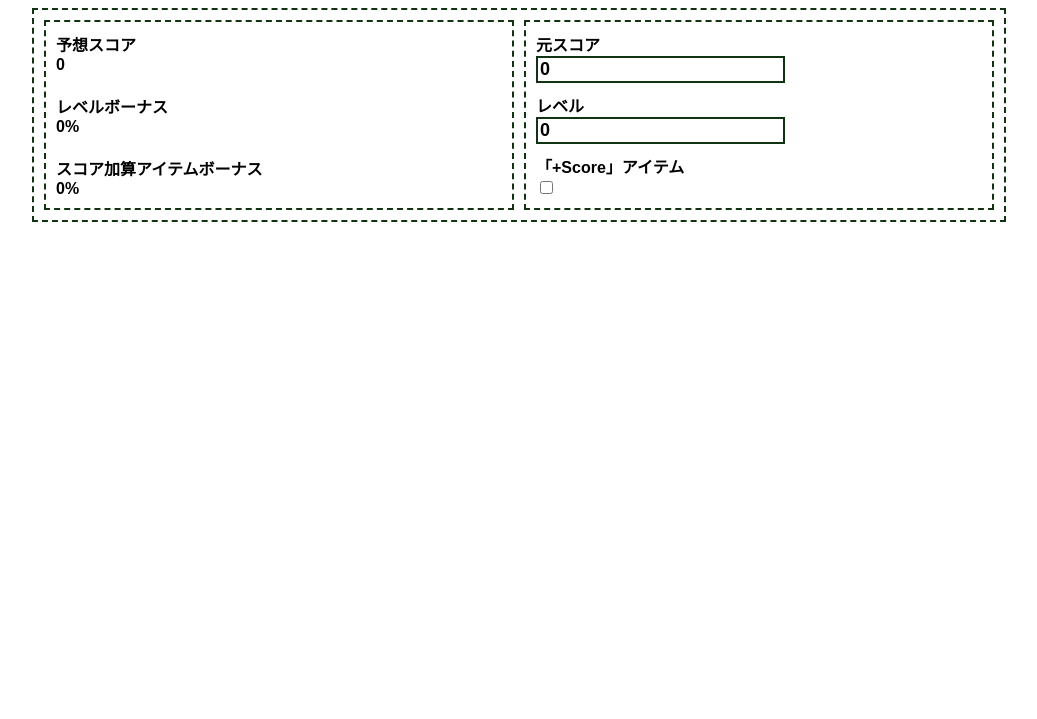
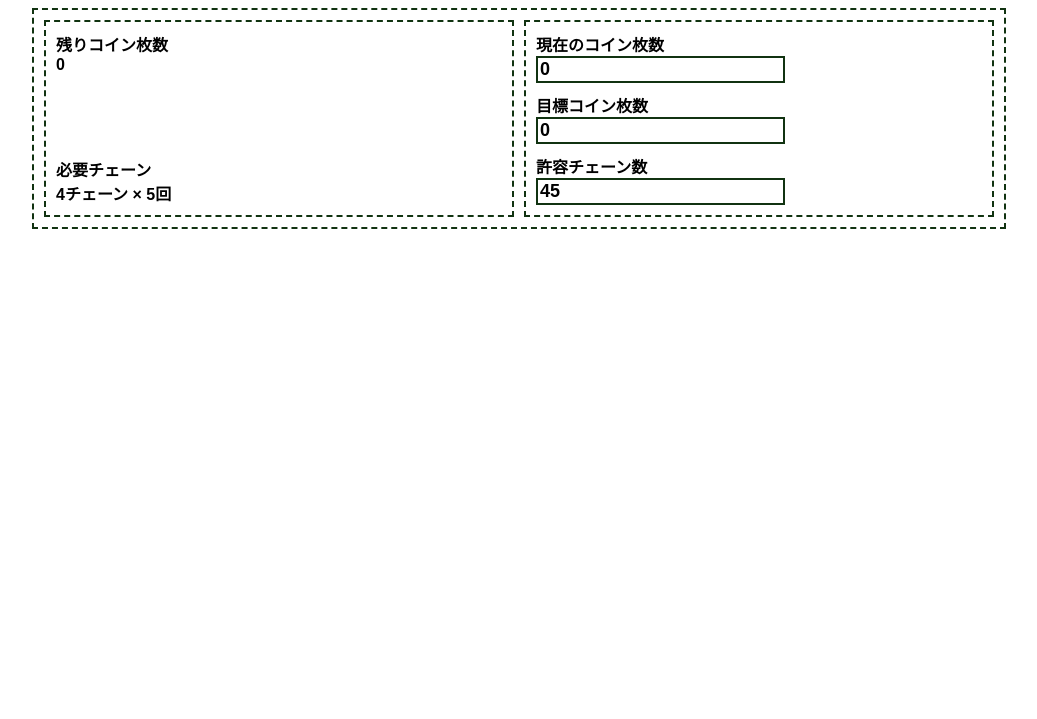
Before and after one commit to kouheyHEY/tsumtsumTools, a plain HTML site: page mocks/adjustScore.html in a window 1280 px wide. Shown: the part 81-800 px from the top of the page, without its empty margins (121-1158 px from the left). Drawn offline with nearby package versions, Linux system fonts and the light colour scheme.

Commit message:
adjustScore.html の更新
set coinsimulator

```diff
--- a/mocks/adjustScore.html
+++ b/mocks/adjustScore.html
@@ -3,7 +3,7 @@
 <head>
     <meta charset="UTF-8">
     <meta name="viewport" content="width=device-width, initial-scale=1.0">
-    <title>TsumTsumTools</title>
+    <title>TsumTsumTools | CoinSimulator</title>
 
     <script src="https://code.jquery.com/jquery-3.6.1.min.js" integrity="sha256-o88AwQnZB+VDvE9tvIXrMQaPlFFSUTR+nldQm1LuPXQ=" crossorigin="anonymous"></script>
     <script src="js/02_scoreAdjustTool.js"></script>
@@ -13,7 +13,7 @@
 </head>
 <body>
     <header>
-        <h1 class="header-title">スコアアジャストツール</h1>
+        <h1 class="header-title">コインシミュレータ</h1>
     </header>
 
     <main>
@@ -22,33 +22,23 @@
             <!-- 出力ブロック -->
             <div class="block-output content-block">
 
-                <!-- 出力（スコア） -->
+                <!-- 出力（コイン） -->
                 <div class="info-item">
                     <div class="header-label">
-                        予想スコア
+                        残りコイン枚数
                     </div>
-                    <div id="score-output">
+                    <div id="coin-output">
                         0
                     </div>
                 </div>
 
-                <!-- 入力情報（レベルボーナス） -->
+                <!-- 出力（必要チェーン） -->
                 <div class="info-item">
                     <div class="header-label">
-                        レベルボーナス
+                        必要チェーン
                     </div>
-                    <div id="level-bonus-output">
-                        0%
-                    </div>
-                </div>
-
-                <!-- 入力情報（スコア加算ボーナス） -->
-                <div class="info-item">
-                    <div class="header-label">
-                        スコア加算アイテムボーナス
-                    </div>
-                    <div id="plus-score-output">
-                        0%
+                    <div id="chain-comb-output">
+                        4チェーン × 5回
                     </div>
                 </div>
             </div>
@@ -56,33 +46,33 @@
             <!-- 入力ブロック -->
             <div class="block-input content-block">
 
-                <!-- 入力（スコア） -->
+                <!-- 入力（現コイン） -->
                 <div class="info-item">
                     <div class="header-label">
-                        元スコア
+                        現在のコイン枚数
                     </div>
-                    <div class="score-input">
-                        <input type="number" name="score-input" id="score-input" value="0">
+                    <div class="my-coin-input">
+                        <input type="number" name="my-coin-input" id="my-coin-input" value="0">
                     </div>
                 </div>
 
-                <!-- 入力（レベル） -->
+                <!-- 入力（目標コイン） -->
                 <div class="info-item">
                     <div class="header-label">
-                        レベル
+                        目標コイン枚数
                     </div>
-                    <div class="level-input">
-                        <input type="number" name="level-input" id="level-input" value="0">
+                    <div class="target-coin-input">
+                        <input type="number" name="target-coin-input" id="target-coin-input" value="0">
                     </div>
                 </div>
 
-                <!-- 入力（プラススコア有無） -->
+                <!-- 入力（許容チェーン数上限） -->
                 <div class="info-item">
                     <div class="header-label">
-                        「+Score」アイテム
+                        許容チェーン数
                     </div>
-                    <div class="plus-score-input">
-                        <input type="checkbox" name="plus-score-input" id="plus-score-input">
+                    <div class="chain-lim-input">
+                        <input type="number" name="chain-lim-input" id="chain-lim-input" value="45">
                     </div>
                 </div>
             </div>
```
